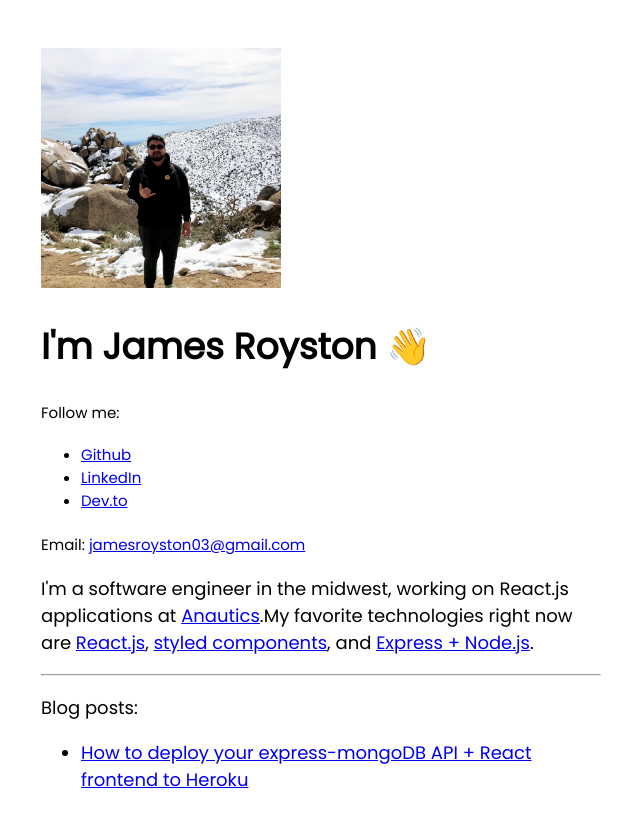
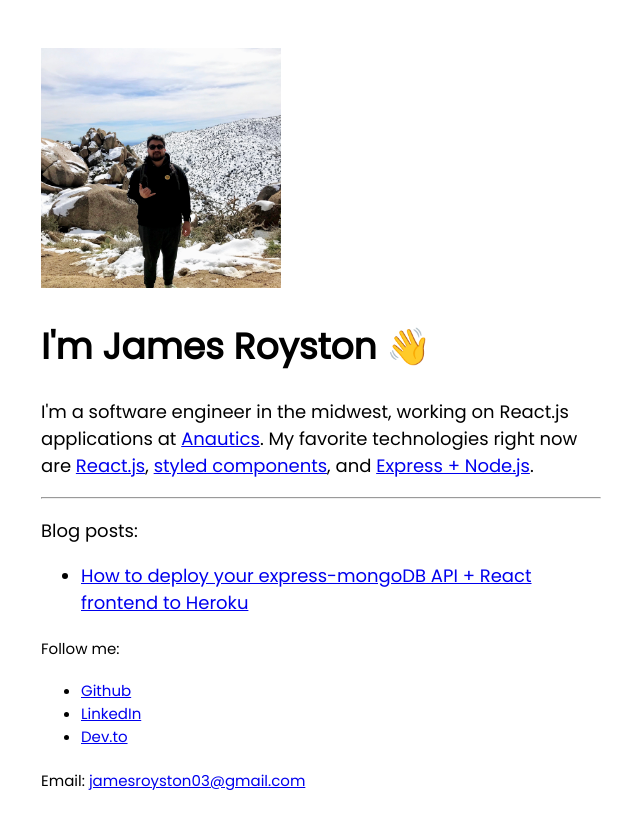
Before and after one commit to jamesroyston/portfolio, a React (Create React App) app: page / in a window 1280 px wide. Shown: the top 828 px of the page, without its empty margins (319-959 px from the left). Before the commit the page ends 800 px from the top, so only its background shows below. Built offline with nearby package versions, Linux system fonts and the light colour scheme.

Commit message:
moved some stuff around

```diff
--- a/src/views/Home.js
+++ b/src/views/Home.js
@@ -1,20 +1,19 @@
-import React from 'react';
-import profile from './profile.jpg';
-import styled from 'styled-components';
+import React from "react";
+import profile from "./profile.jpg";
+import styled from "styled-components";
 
 const Container = styled.div`
   width: 100vw;
   height: 100vh;
-  padding: 3rem 2rem;
   font-size: 18px;
 `;
 
 const Body = styled.div`
+  padding: 3rem 0;
   margin: 0 auto;
   width: 35rem;
 
   @media (max-width: 700px) {
-
     width: 90%;
   }
 `;
@@ -27,12 +26,41 @@ export default function Home() {
   return (
     <Container>
       <Body>
+        <Img src={profile} alt="me" />
+        <h1>
+          I'm James Royston{" "}
+          <span role="img" aria-label="waving emoji">
+            👋
+          </span>
+        </h1>
 
-                <Img src={profile} alt="me"/>
-                <h1>I'm James Royston <span role="img" aria-label="waving emoji">👋</span></h1>
-                <p><small>Follow me: </small></p>
+        <p>
+          I'm a software engineer in the midwest, working on React.js
+          applications at{" "}
+          <span>
+            <a href="https://anautics.com/">Anautics</a>.{" "}
+          </span>
+          My favorite technologies right now are{" "}
+          <a href="https://reactjs.org/">React.js</a>,{" "}
+          <a href="https://styled-components.com/">styled components</a>, and{" "}
+          <a href="https://expressjs.com/">Express + Node.js</a>.
+        </p>
+
+        <hr />
+
+        <p>Blog posts:</p>
+        <ul>
+          <li>
+            <a href="https://dev.to/jamesroyston/how-to-deploy-your-express-mongodb-api-react-frontend-to-heroku-4p8m">
+              How to deploy your express-mongoDB API + React frontend to Heroku
+            </a>
+          </li>
+        </ul>
+
+        <p>
+          <small>Follow me: </small>
+        </p>
         <small>
-
           <ul>
             <li>
               <a href="https://github.com/jamesroyston">Github</a>
@@ -47,25 +75,13 @@ export default function Home() {
         </small>
         <p>
           <small>
-                        Email: <a href="mailto://jamesroyston03@gmail.com">jamesroyston03@gmail.com</a>
+            Email:{" "}
+            <a href="mailto://jamesroyston03@gmail.com">
+              jamesroyston03@gmail.com
+            </a>
           </small>
         </p>
-                <p>
-
-                I'm a software engineer in the midwest, working on React.js applications at <span><a href="https://anautics.com/">Anautics</a>.</span>
-                    My favorite technologies right now are <a href="https://reactjs.org/">React.js</a>, <a href="https://styled-components.com/">styled components</a>, and <a
-                    href="https://expressjs.com/">Express + Node.js</a>.</p>
-
-                <hr/>
-
-                <p>Blog posts:</p>
-                <ul>
-                    <li><a
-                        href="https://dev.to/jamesroyston/how-to-deploy-your-express-mongodb-api-react-frontend-to-heroku-4p8m">How
-                        to deploy your express-mongoDB API + React frontend to Heroku</a></li>
-                </ul>
-
       </Body>
     </Container>
-    )
+  );
 }
```
Lines whose indentation alone changed are shown as unchanged.
